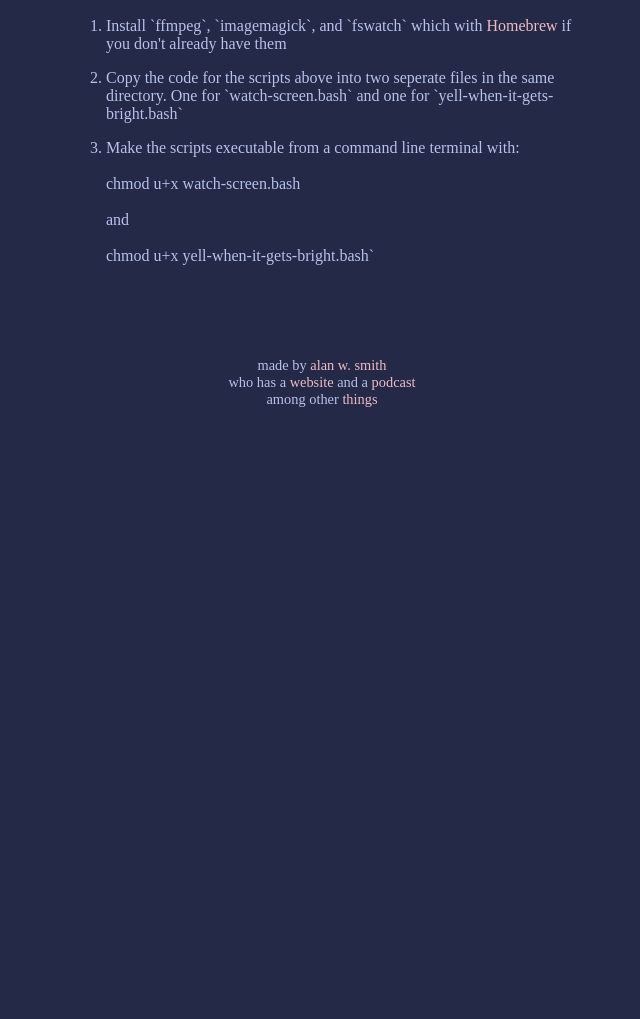
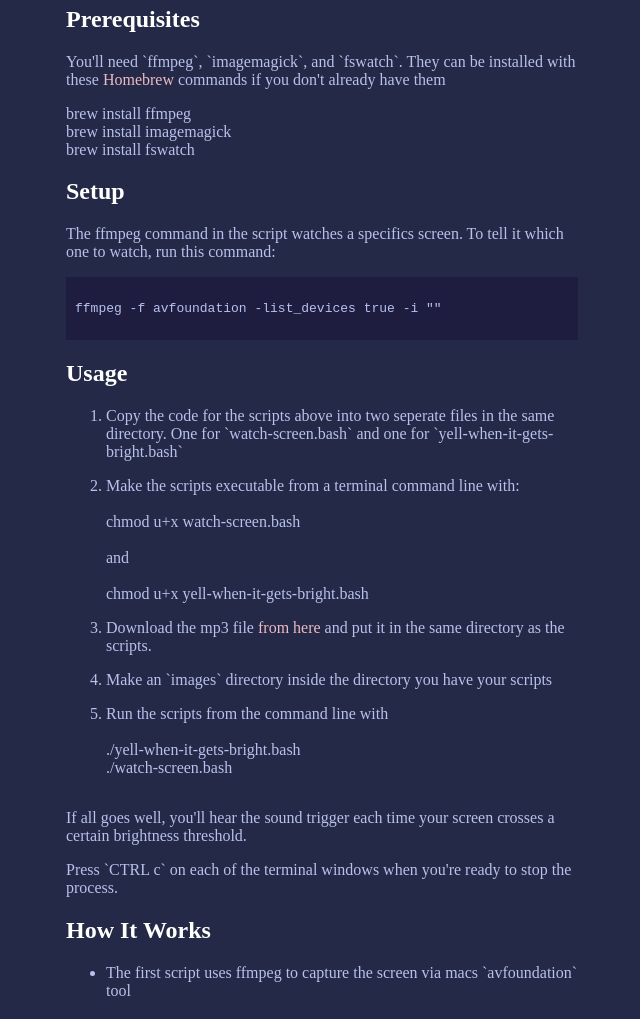
Before and after one commit to alanwsmith/bright-screen-flash-alert.alanwsmith.com, a plain HTML site: page site/index.html in a window 1280 px wide. Shown: the part 1025-2044 px from the top of the page, without its empty margins (318-958 px from the left). Before the commit the page ends 1445 px from the top, so only its background shows below. Drawn offline with Linux system fonts and the light colour scheme.

Commit message:
Updated to single file

```diff
--- a/site/index.html
+++ b/site/index.html
@@ -130,6 +130,11 @@
       li {
         padding-bottom: 16px;
       }
+      pre {
+        background-color: #1e1d40;
+        padding: 9px;
+        overflow: scroll;
+      }
     </style>
 
     <script type="text/javascript">
@@ -151,17 +156,18 @@
           href="https://www.twitch.tv/directory/game/Software%20and%20Game%20Development"
           >Software and Game Dev</a
         >
-        tend to use dark mode. It's not infrequent that they're looking up
-        documentation and hit a page that's considerably brighter. I thought it
-        would be fun to trigger a little sound alert when that happens.
+        tend to use dark mode. It's not infrequent that they hit pages that are
+        considerally brighter when looking up documentation. I thought it would
+        be fun to trigger a little sound effect for the stream when that
+        happens.
       </p>
       <p>
-        These two scripts set up a quick way to do that on a mac.
+        The two scripts below set up a quick way to do that on a mac.
         <a
           href="https://github.com/alanwsmith/bright-screen-flash-alert.alanwsmith.com"
           >Pull requests</a
         >
-        welcome for making it work on windows.
+        for how to get it working on windows are welcome.
       </p>
 
       <h2>The Scripts</h2>
@@ -207,23 +213,73 @@ do
 done
       </code></pre>
       <hr />
+      <h2>Prerequisites</h2>
+      <p>
+        You'll need `ffmpeg`, `imagemagick`, and `fswatch`. They can be
+        installed with these
+        <a href="https://brew.sh/">Homebrew</a> commands if you don't already
+        have them
+      </p>
+      <p>
+        brew install ffmpeg<br />brew install imagemagick<br />brew install
+        fswatch
+      </p>
+
+      <h2>Setup</h2>
+      <p>
+        The ffmpeg command in the script watches a specifics screen. To tell it
+        which one to watch, run this command:
+      </p>
+
+      <pre><code>
+ffmpeg -f avfoundation -list_devices true -i ""
+        </code></pre>
+
       <h2>Usage</h2>
       <ol>
-        <li>
-          Install `ffmpeg`, `imagemagick`, and `fswatch` which with
-          <a href="https://brew.sh/">Homebrew</a> if you don't already have them
-        </li>
         <li>
           Copy the code for the scripts above into two seperate files in the
           same directory. One for `watch-screen.bash` and one for
           `yell-when-it-gets-bright.bash`
         </li>
         <li>
-          Make the scripts executable from a command line terminal with:<br /><br />chmod
+          Make the scripts executable from a terminal command line with:<br /><br />chmod
           u+x watch-screen.bash<br /><br />and<br /><br />chmod u+x
-          yell-when-it-gets-bright.bash`
+          yell-when-it-gets-bright.bash
+        </li>
+        <li>
+          Download the mp3 file
+          <a
+            href="https://github.com/alanwsmith/bright-screen-flash-alert.alanwsmith.com/blob/main/site/src/ahhhh.mp3?raw=true"
+            >from here</a
+          >
+          and put it in the same directory as the scripts.
+        </li>
+        <li>
+          Make an `images` directory inside the directory you have your scripts
+        </li>
+        <li>
+          Run the scripts from the command line with<br /><br />
+          ./yell-when-it-gets-bright.bash
+          <br />
+          ./watch-screen.bash
         </li>
       </ol>
+      <p>
+        If all goes well, you'll hear the sound trigger each time your screen
+        crosses a certain brightness threshold.
+      </p>
+      <p>
+        Press `CTRL c` on each of the terminal windows when you're ready to stop
+        the process.
+      </p>
+      <h2>How It Works</h2>
+      <ul>
+        <li>
+          The first script uses ffmpeg to capture the screen via macs
+          `avfoundation` tool
+        </li>
+      </ul>
     </main>
 
     <footer>
```
Also changed, not shown: 2 other files.
